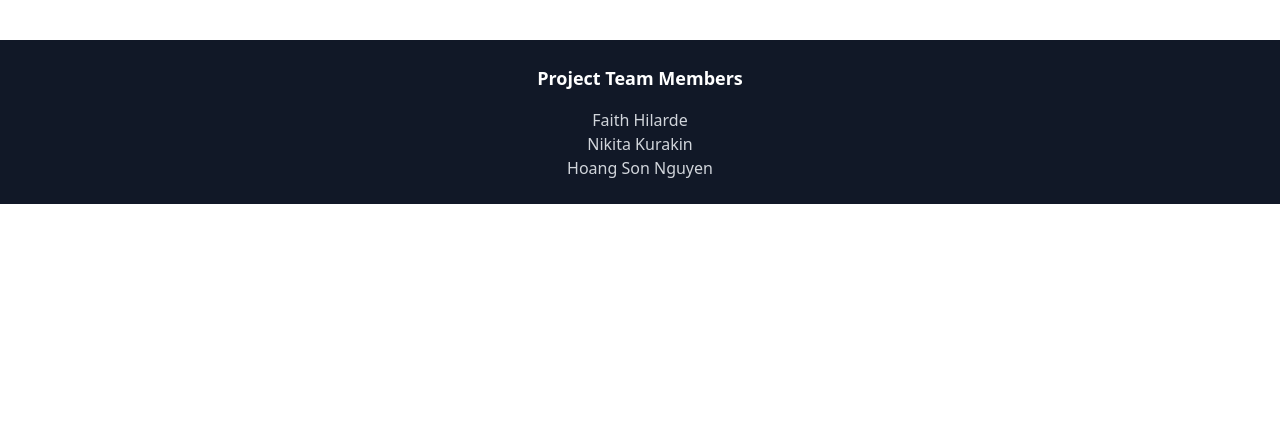
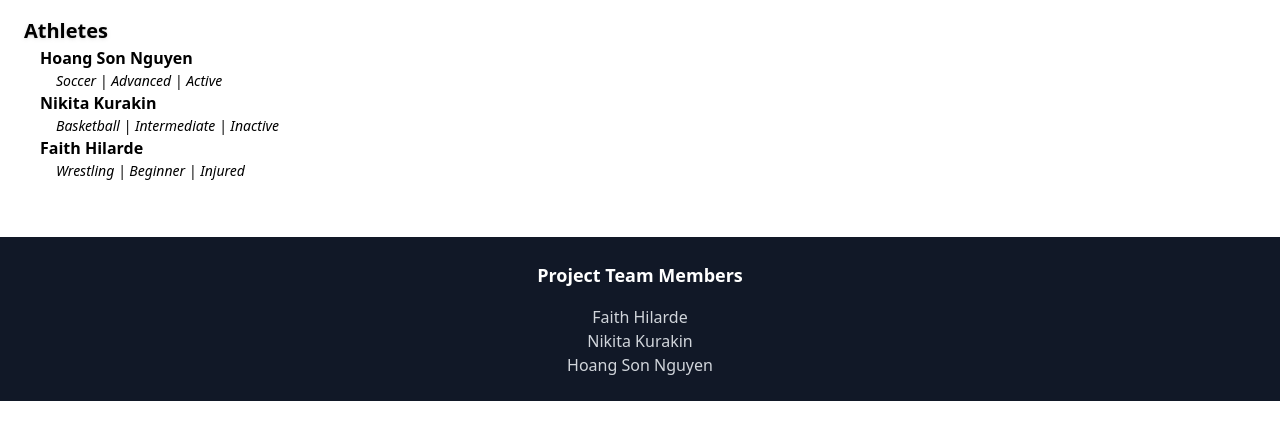
Before and after one commit to nikitakurakinGit/full-stack, a React (Vite) app in the folder gym-class-heroes/: page / in a window 1280 px wide. Shown: the top 440 px of the page. Built offline with nearby package versions, Linux system fonts and the light colour scheme.

Commit message:
Add athlete data and integrate AthleteList component into app.tsx.

```diff
--- a/gym-class-heroes/src/App.tsx
+++ b/gym-class-heroes/src/App.tsx
@@ -1,9 +1,21 @@
 import './App.css'
+import { AthleteList } from './components/athletes/athletes';
 import Footer from './components/footer/footer';
+import type { Athletes } from './components/interface/athletes';
+
 
 function App() {
+  const athlete: Athletes[] = [
+    { id: 1, name: "Hoang Son Nguyen", sport: "Soccer", experience: "Advanced", status: "Active" },
+    { id: 2, name: "Nikita Kurakin", sport: "Basketball", experience: "Intermediate", status: "Inactive" },
+    { id: 3, name: "Faith Hilarde", sport: "Wrestling", experience: "Beginner", status: "Injured" }
+  ]
+
   return (
     <div>
+
+      <AthleteList title="Athletes" athlete={athlete} />
+
       <Footer names={["Faith Hilarde","Nikita Kurakin", "Hoang Son Nguyen"]} />
     </div>
   );
```
